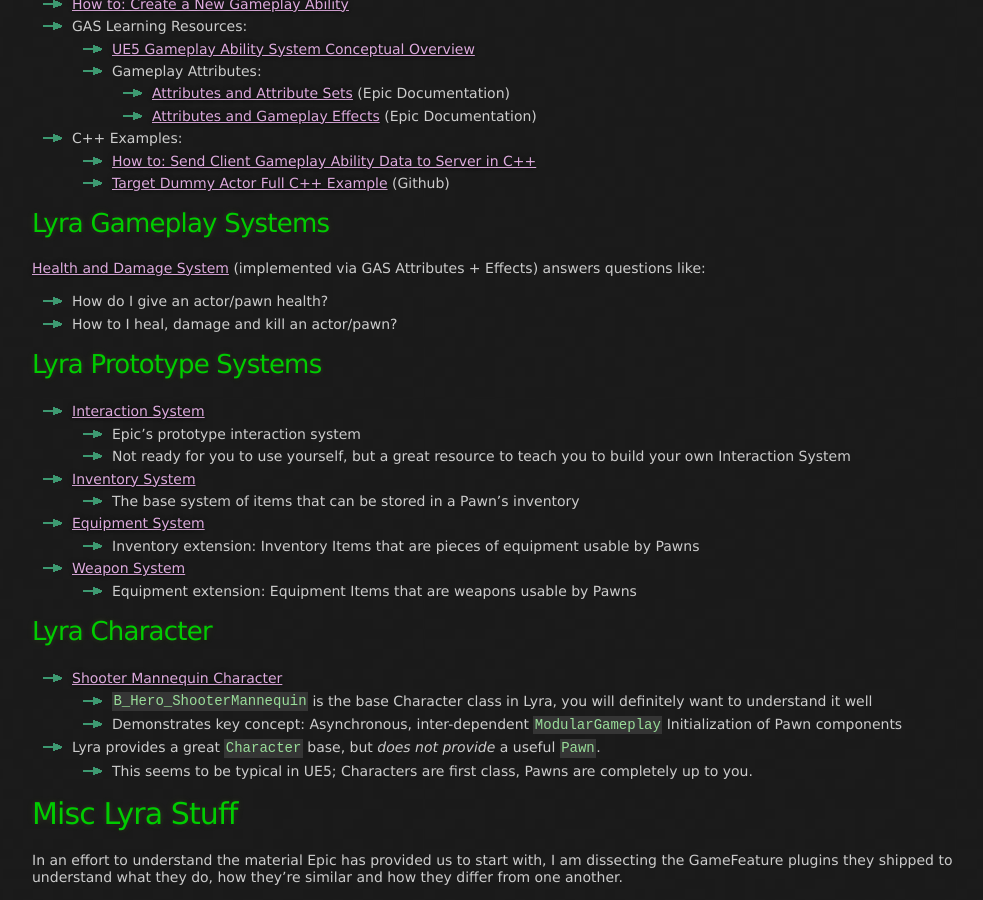
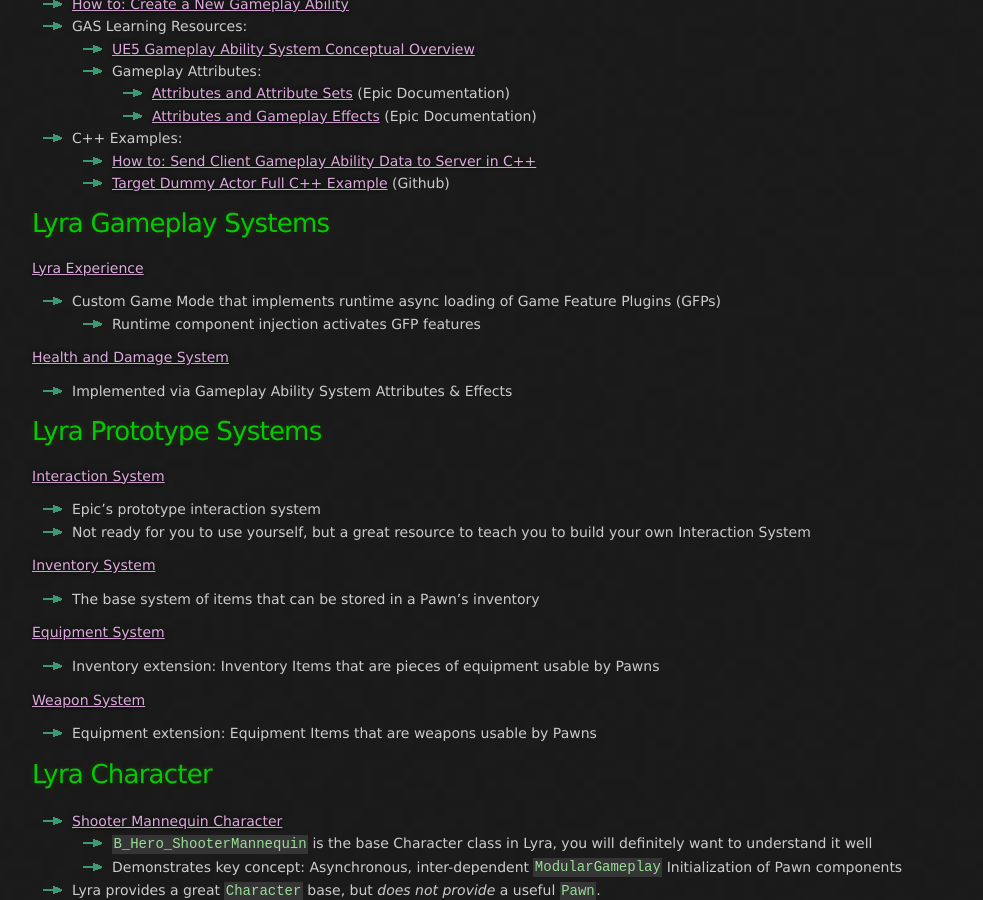
Before and after one commit to x157/x157.github.io, a Jekyll site: the page built from UE5/LyraStarterGame/index.md, in a window 1280 px wide and 900 px high, scrolled down 1198 px. Shown: the whole window, without its empty margins (108-1091 px from the left). Built offline with Jekyll 4.4.1, drawn with Linux system fonts in a browser that asks for light colours.

Commit message:
Add Experiences to Lyra home

```diff
--- a/UE5/LyraStarterGame/index.md
+++ b/UE5/LyraStarterGame/index.md
@@ -81,24 +81,29 @@
 
 ## Lyra Gameplay Systems
 
-[Health and Damage System](./Health-and-Damage/) (implemented via GAS Attributes + Effects)
-answers questions like:
+[Lyra Experience](./Experience/)
+  - Custom Game Mode that implements runtime async loading of Game Feature Plugins (GFPs)
+    - Runtime component injection activates GFP features
 
-  - How do I give an actor/pawn health?
-  - How to I heal, damage and kill an actor/pawn?
+
+[Health and Damage System](./Health-and-Damage/)
+  - Implemented via Gameplay Ability System Attributes & Effects
 
 
 ## Lyra Prototype Systems
 
-- [Interaction System](./Interactions/)
-    - Epic's prototype interaction system
-    - Not ready for you to use yourself, but a great resource to teach you to build your own Interaction System
-- [Inventory System](./Inventory/)
-    - The base system of items that can be stored in a Pawn's inventory
-- [Equipment System](./Equipment/)
-    - Inventory extension: Inventory Items that are pieces of equipment usable by Pawns
-- [Weapon System](./Weapons/)
-    - Equipment extension: Equipment Items that are weapons usable by Pawns
+[Interaction System](./Interactions/)
+  - Epic's prototype interaction system
+  - Not ready for you to use yourself, but a great resource to teach you to build your own Interaction System
+
+[Inventory System](./Inventory/)
+  - The base system of items that can be stored in a Pawn's inventory
+
+[Equipment System](./Equipment/)
+  - Inventory extension: Inventory Items that are pieces of equipment usable by Pawns
+
+[Weapon System](./Weapons/)
+  - Equipment extension: Equipment Items that are weapons usable by Pawns
 
 
 
```
